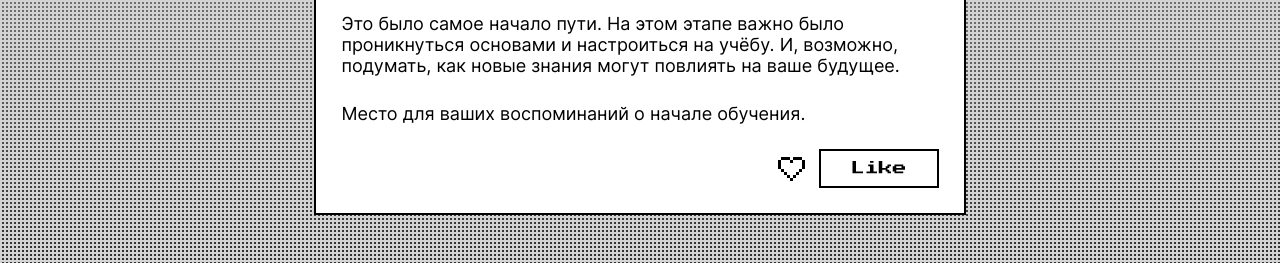
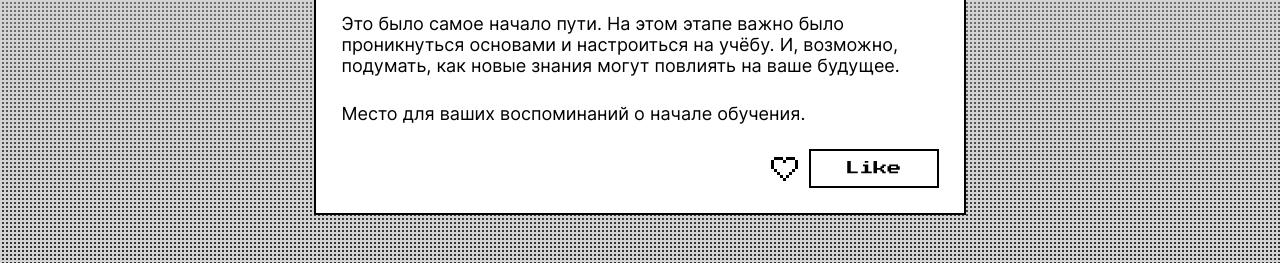
Before and after one commit to Onlyhike/zakrivayuschiy-teg-f, a website: page index.html in a window 1280 px wide. Shown: the part 1260-1523 px from the top of the page. Drawn offline with Linux system fonts and the light colour scheme.

Commit message:
\ошибка в тестах"

```diff
--- a/styles/style.css
+++ b/styles/style.css
@@ -265,7 +265,7 @@
 .card__button-set {
   display: flex;
   justify-content: flex-end;
-  gap: 6px;
+  gap: 3px;
   padding: 25px;
 }
 
@@ -349,7 +349,7 @@
   display: flex;
   justify-content: center;
   align-items: center;
-  inline-size: 20%;
+  inline-size: 130px;
 }
 
 .save-button {
```
